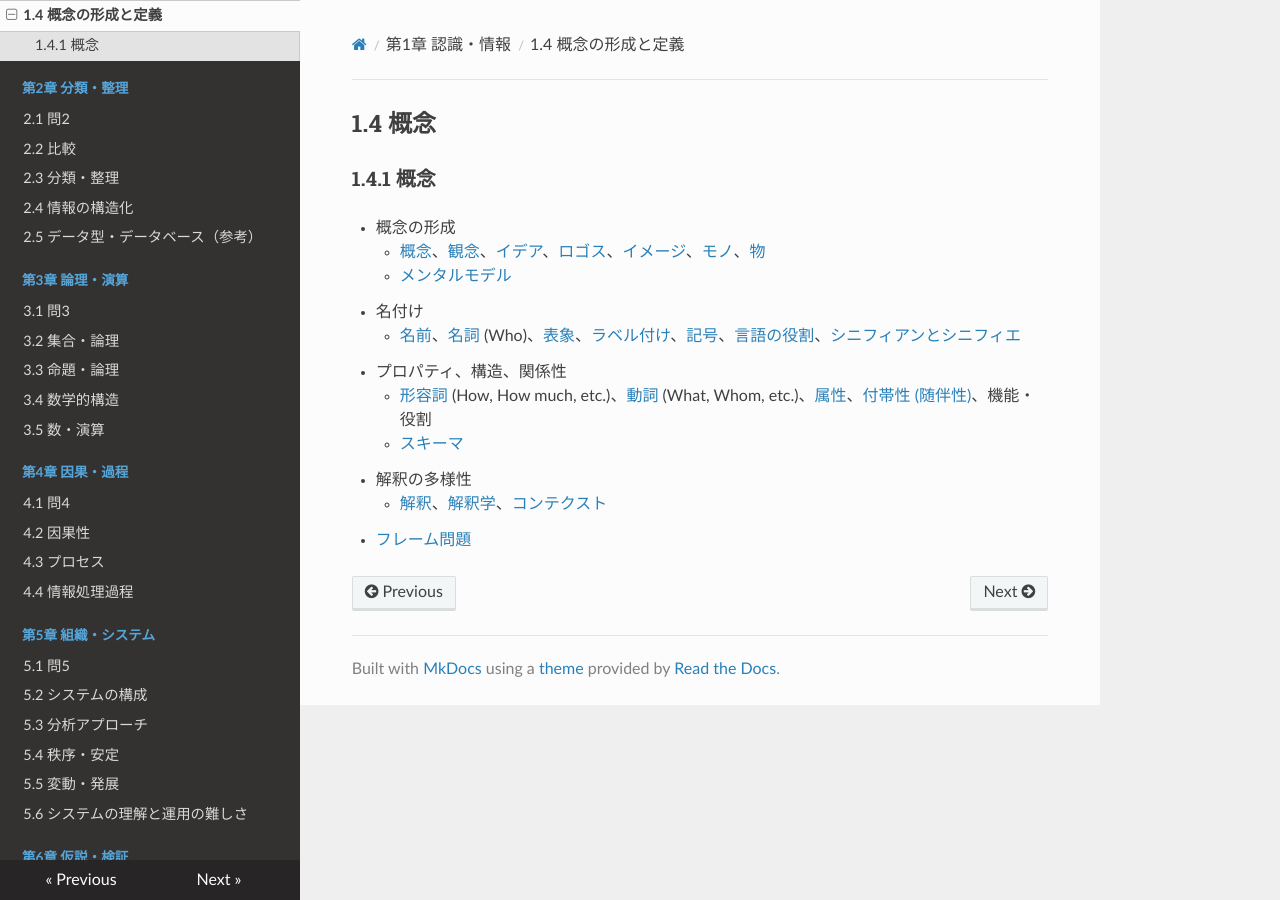
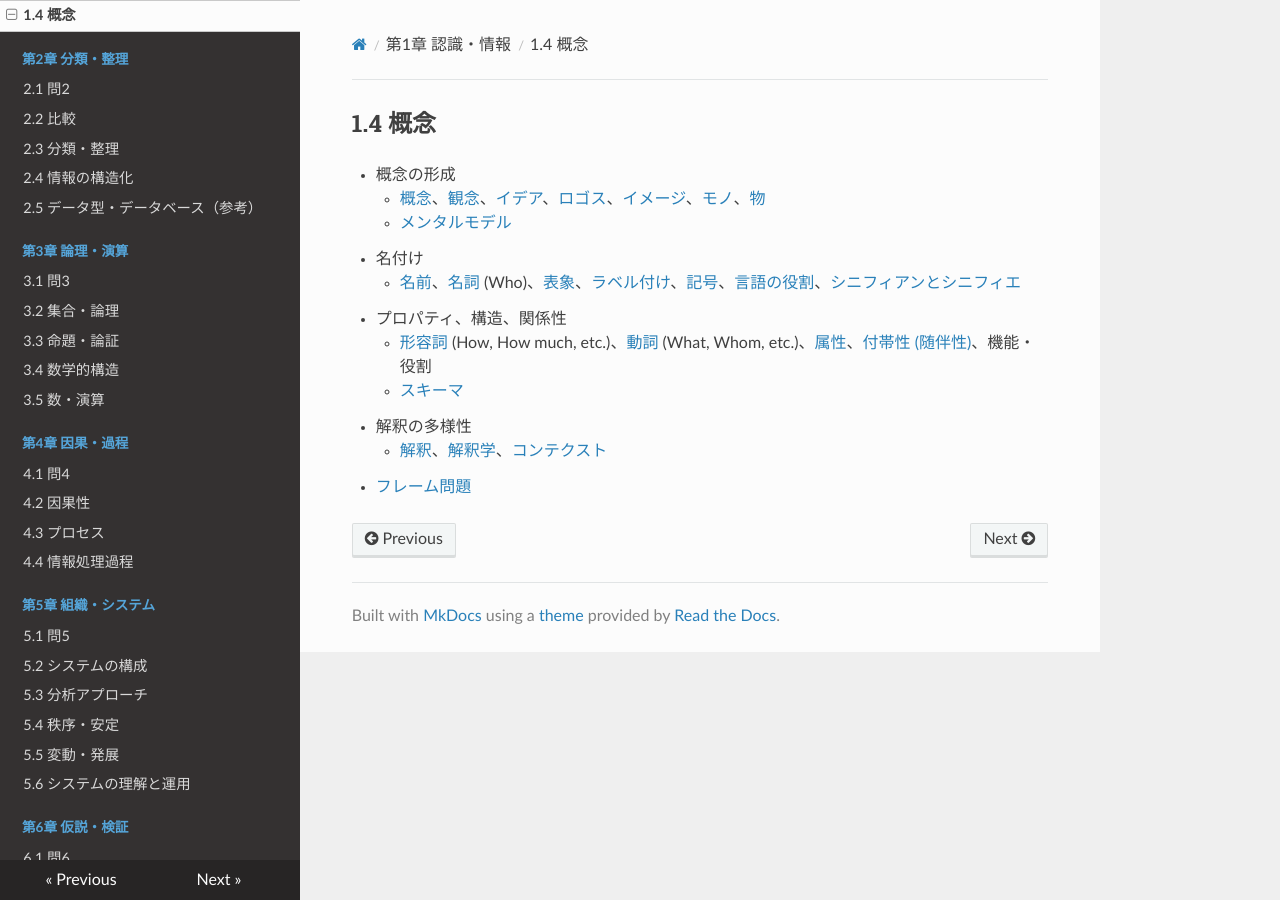
Before and after one commit to the-understanding/texts, an MkDocs documentation site: the page built from markdown_jp/1-4.md, in a window 1280 px wide. Built offline with MkDocs 1.6.1, drawn with Linux system fonts in a browser that asks for light colours; nearby versions of some CDN libraries.

Commit message:
文書の更新

```diff
--- a/markdown_jp/1-4.md
+++ b/markdown_jp/1-4.md
@@ -1,5 +1,4 @@
-## 1.4 概念
-### 1.4.1 概念
+## **1.4 概念**
 - 概念の形成
     - [概念](https://ja.wikipedia.org/wiki/%E6%A6%82%E5%BF%B5)、[観念](https://ja.wikipedia.org/wiki/%E8%A6%B3%E5%BF%B5)、[イデア](https://ja.wikipedia.org/wiki/%E3%82%A4%E3%83%87%E3%82%A2)、[ロゴス](https://ja.wikipedia.org/wiki/%E3%83%AD%E3%82%B4%E3%82%B9)、[イメージ](https://ja.wikipedia.org/wiki/%E3%82%A4%E3%83%A1%E3%83%BC%E3%82%B8)、[モノ](https://ja.wikipedia.org/wiki/%E3%83%A2%E3%83%8E)、[物](https://ja.wikipedia.org/wiki/%E7%89%A9)
     - [メンタルモデル](https://ja.wikipedia.org/wiki/%E3%83%A1%E3%83%B3%E3%82%BF%E3%83%AB%E3%83%A2%E3%83%87%E3%83%AB)
--- a/mkdocs.yml
+++ b/mkdocs.yml
@@ -16,9 +16,9 @@ nav:
   - まえがき: preface.md
   - 第1章 認識・情報:
       - 1.1 問1: 1-1.md
-      - 1.2 観測・情報: 1-2.md
+      - 1.2 観測・情報生成: 1-2.md
       - 1.3 知覚・認識: 1-3.md
-      - 1.4 概念の形成と定義: 1-4.md
+      - 1.4 概念: 1-4.md
   - 第2章 分類・整理:
       - 2.1 問2: 2-1.md
       - 2.2 比較: 2-2.md
@@ -28,7 +28,7 @@ nav:
   - 第3章 論理・演算:
       - 3.1 問3: 3-1.md
       - 3.2 集合・論理: 3-2.md
-      - 3.3 命題・論理: 3-3.md
+      - 3.3 命題・論証: 3-3.md
       - 3.4 数学的構造: 3-4.md
       - 3.5 数・演算: 3-5.md
   - 第4章 因果・過程:
@@ -42,12 +42,12 @@ nav:
       - 5.3 分析アプローチ: 5-3.md
       - 5.4 秩序・安定: 5-4.md
       - 5.5 変動・発展: 5-5.md
-      - 5.6 システムの理解と運用の難しさ: 5-6.md
+      - 5.6 システムの理解と運用: 5-6.md
   - 第6章 仮説・検証:
       - 6.1 問6: 6-1.md
       - 6.2 科学的手法・仮説構築: 6-2.md
       - 6.3 実験系の設計: 6-3.md
-      - 6.4 測定・分析: 6-4.md
+      - 6.4 測定・分析の管理: 6-4.md
       - 6.5 生産管理・品質管理（参考）: 6-5.md
   - 第7章 モデリング・推論:
       - 7.1 問7: 7-1.md
```
Also changed, not shown: markdown_jp/1-2.md (+2 -2 lines), markdown_jp/5-6.md (+2 -2 lines), markdown_jp/9-3.md (+1 -1 lines).
